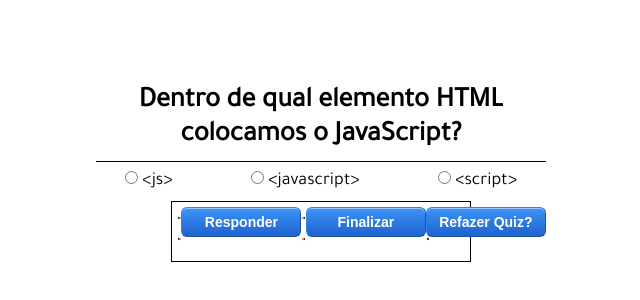
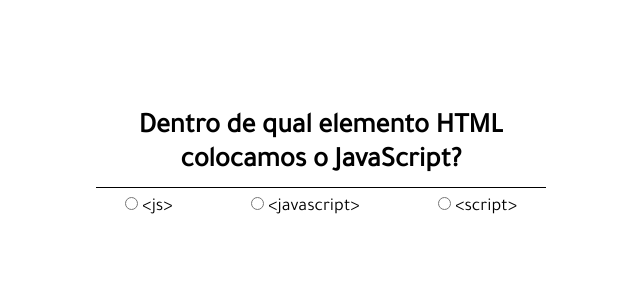
Before and after one commit to GabrielBursi/quiz, a plain HTML site: page index.html in a window 1280 px wide. Shown: the part 230-530 px from the top of the page, without its empty margins (319-959 px from the left). Drawn offline with Linux system fonts and the light colour scheme; a web font is replaced by a local one.

Commit message:
arrumando os botoes

```diff
--- a/index.html
+++ b/index.html
@@ -30,13 +30,13 @@
         </div>
         <div class="btns-container">
             <div class="btn-responder-container">
-                "<button id='btn-enviar' class="btns-js">Responder</button>"
+
             </div>
             <div class="btn-finalizar-container">
-                "<button id='btn-finalizar' class="btns-js">Finalizar</button>"
+
             </div>
             <div class="btn-refazer-container">
-                <button id='btn-refazer' class="btns-js">Refazer Quiz?</button>"
+
             </div>
         </div>
 
--- a/js/script.js
+++ b/js/script.js
@@ -1,7 +1,7 @@
 import mod from './modul.js';
 
 let btn = document.querySelectorAll(".alternativa-input")
-let res = document.querySelector(".btn-container")
+let res = document.querySelector(".btn-responder-container")
 let final = document.querySelector(".btn-finalizar-container")
 let refazer = document.querySelector(".btn-refazer-container")
 let campoPergunta = document.getElementById("pergunta")
@@ -66,6 +66,9 @@ final.addEventListener("click", function(){
 
 refazer.addEventListener("click", function() {
   i=1
+  btn[0].checked = false
+  btn[1].checked = false
+  btn[2].checked = false
   refazer.innerHTML =""
   campoPergunta.textContent = mod.perguntas[0]
 
--- a/style.css
+++ b/style.css
@@ -52,14 +52,12 @@ form{
     cursor: pointer;
 }
 .btns-container {
-    max-width: 300px;
-    min-width: 300px;
+    width: 400px;
     display: flex;
     justify-content: space-around;
     align-items: center;
     padding:5px;
     margin: 5px;
-    border: 1px solid black;
 }
 button{
     font-size: 14px;
```
